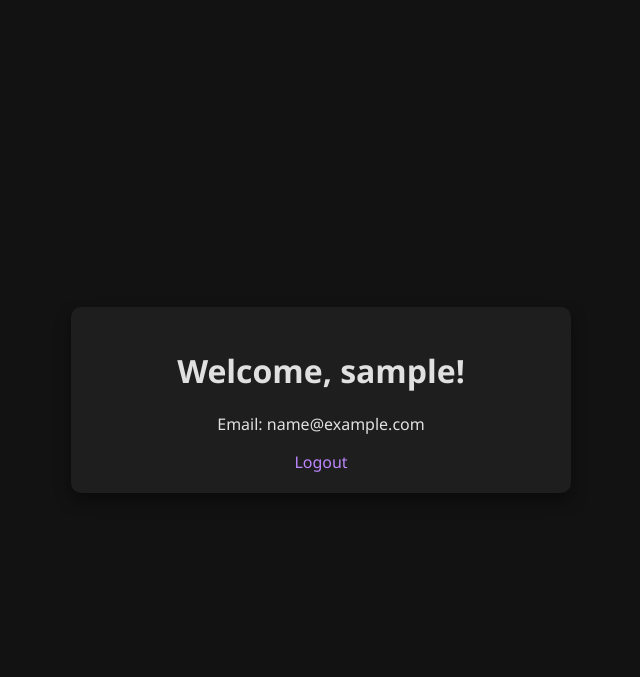
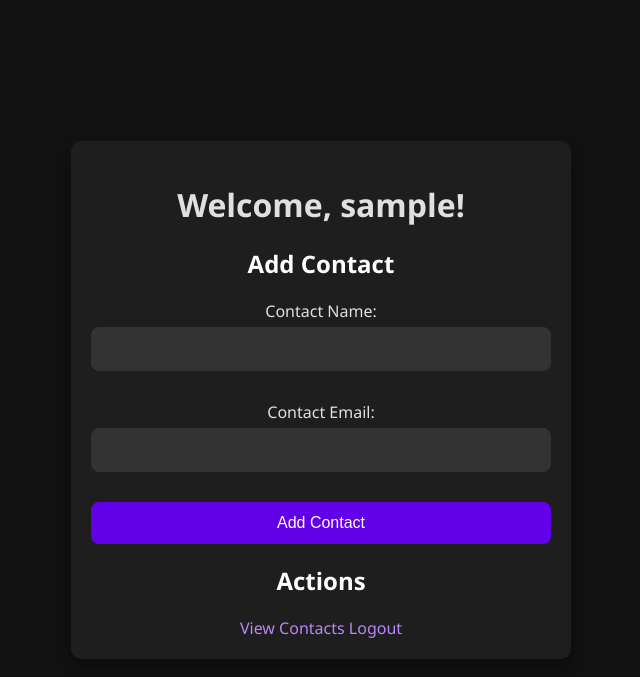
Before and after one commit to Jmjmorelli/contactManager, a PHP site: page /dashboard.php in a window 1280 px wide. Shown: the top 677 px of the page, without its empty margins (319-959 px from the left). Run offline with PHP 8.4, Linux system fonts and the light colour scheme; the visitor is signed in with stand-in values (Sample User, id 1); tables that the repository leaves empty or names only in its code hold one stand-in row (values such as "Sample post").

Commit message:
Prototype 1

```diff
--- a/dashboard.php
+++ b/dashboard.php
@@ -1,21 +1,50 @@
 <?php
 session_start();
-include 'db.php';
+include 'db.php'; // Include the database connection file
 
-// Check if the user is logged in
+// Check if user is logged in
 if (!isset($_SESSION['user_id'])) {
-    header("Location: index.php"); // Redirect to login page if not logged in
+    header("Location: index.php");
     exit();
 }
 
-// Fetch user data
+// Handle contact form submission
+if ($_SERVER["REQUEST_METHOD"] == "POST" && isset($_POST['add_contact'])) {
+    $contact_name = $_POST['contact_name'];
+    $contact_email = $_POST['contact_email'];
+    $user_id = $_SESSION['user_id'];
+
+    // Check if contact name and email are not empty
+    if (!empty($contact_name) && !empty($contact_email)) {
+        // Insert contact into the database
+        $sql = "INSERT INTO contacts (user_id, name, email) VALUES (?, ?, ?)";
+        $stmt = $conn->prepare($sql);
+        $stmt->bind_param("iss", $user_id, $contact_name, $contact_email);
+
+        if ($stmt->execute()) {
+            $message = "Contact added successfully.";
+        } else {
+            $message = "Error: " . $stmt->error;
+        }
+
+        $stmt->close();
+    } else {
+        $message = "Contact name and email are required.";
+    }
+}
+
+// Fetch contacts for the logged-in user
 $user_id = $_SESSION['user_id'];
-$sql = "SELECT username, email FROM users WHERE id = ?";
+$sql = "SELECT * FROM contacts WHERE user_id = ?";
 $stmt = $conn->prepare($sql);
 $stmt->bind_param("i", $user_id);
 $stmt->execute();
 $result = $stmt->get_result();
-$user = $result->fetch_assoc();
+$contacts = $result->fetch_all(MYSQLI_ASSOC);
+
+// Close the statement and connection
+$stmt->close();
+$conn->close();
 ?>
 
 <!DOCTYPE html>
@@ -28,8 +57,28 @@ $user = $result->fetch_assoc();
 </head>
 <body>
     <div class="container">
-        <h1>Welcome, <?php echo htmlspecialchars($user['username']); ?>!</h1>
-        <p>Email: <?php echo htmlspecialchars($user['email']); ?></p>
+        <h1>Welcome, <?php echo htmlspecialchars($_SESSION['username']); ?>!</h1>
+
+        <!-- Add Contact Form -->
+        <h2>Add Contact</h2>
+        <?php if (isset($message)): ?>
+            <p style="color: green;"><?php echo htmlspecialchars($message); ?></p>
+        <?php endif; ?>
+        <form action="dashboard.php" method="POST">
+            <div class="input-group">
+                <label for="contact_name">Contact Name:</label>
+                <input type="text" id="contact_name" name="contact_name" required>
+            </div>
+            <div class="input-group">
+                <label for="contact_email">Contact Email:</label>
+                <input type="email" id="contact_email" name="contact_email" required>
+            </div>
+            <button type="submit" name="add_contact">Add Contact</button>
+        </form>
+
+        <!-- Links to other pages -->
+        <h2>Actions</h2>
+        <a href="view_contacts.php">View Contacts</a>
         <a href="index.php">Logout</a>
     </div>
 </body>
```
Also changed, not shown: view_contacts.php (added, +49 -0 lines).
